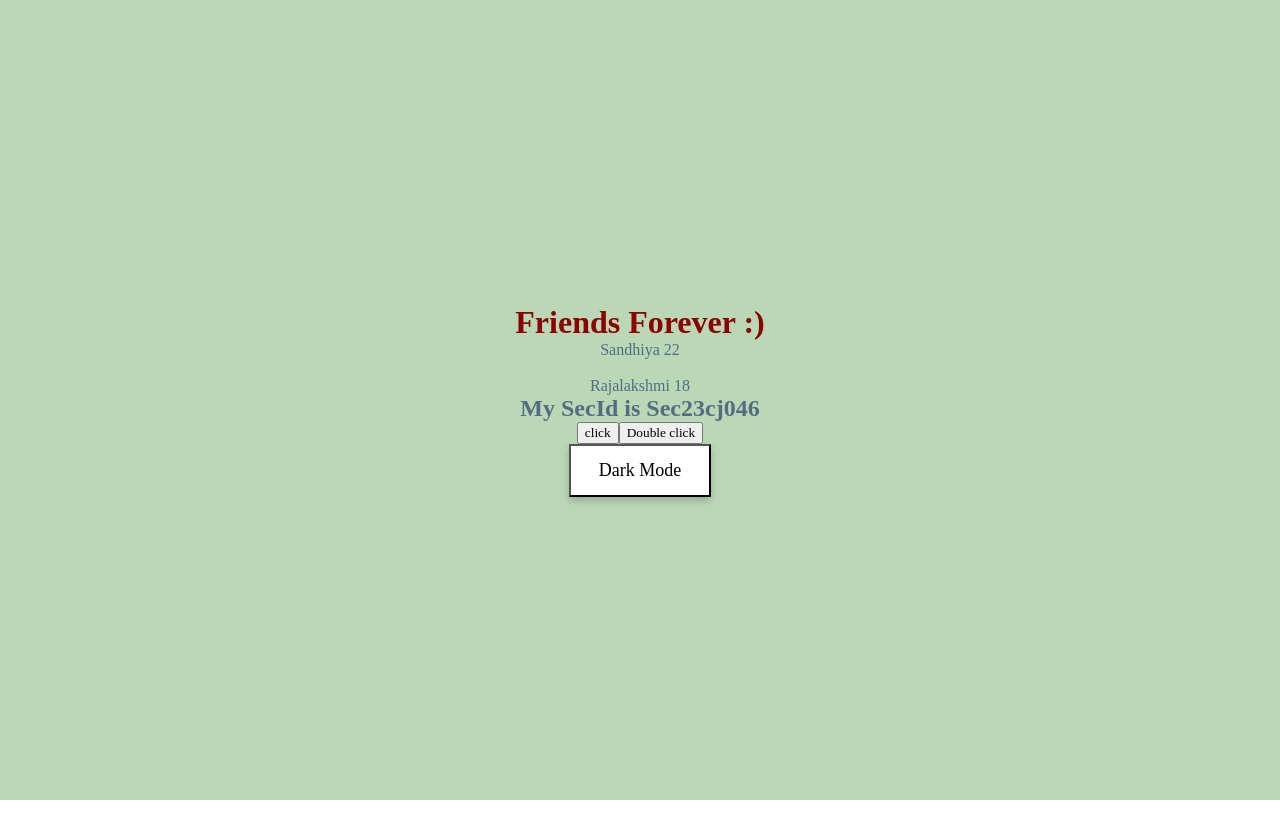
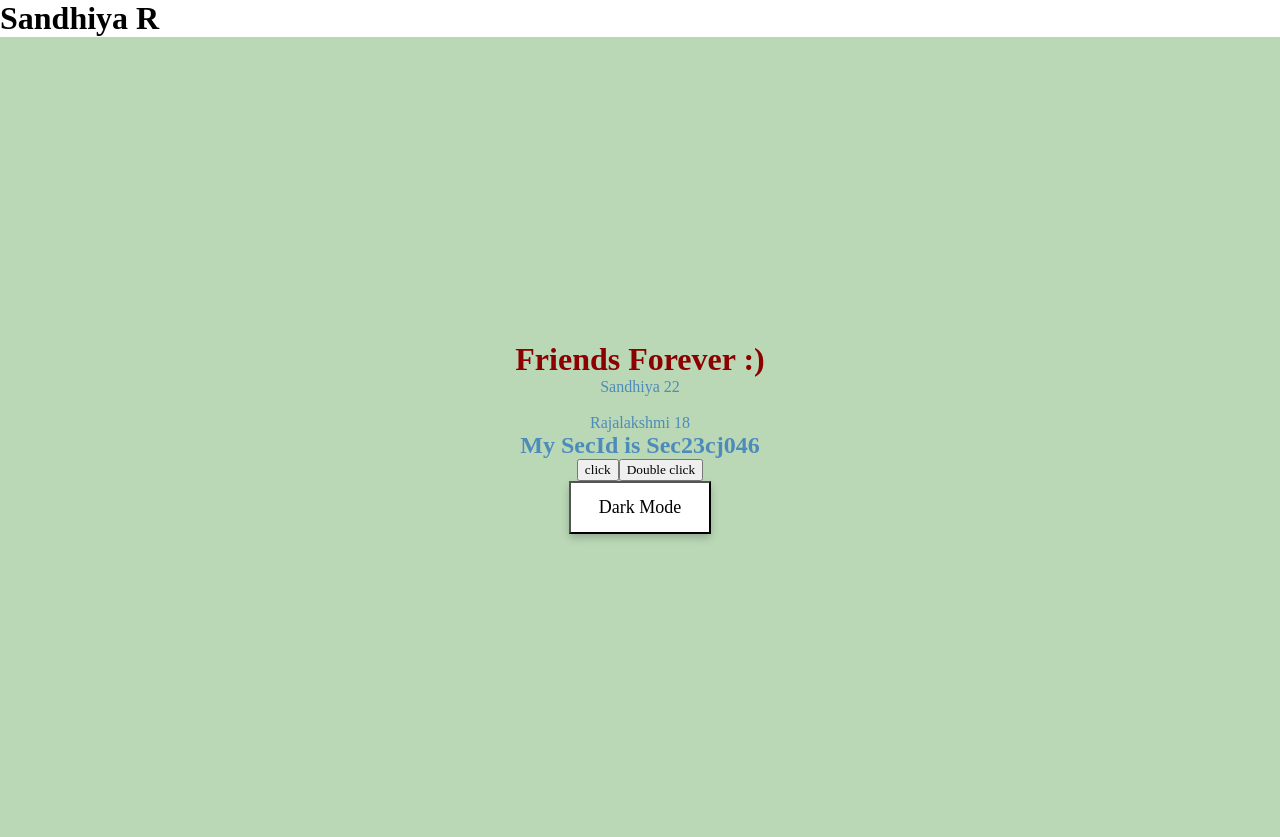
Before and after one commit to sandhiya-077/fullstack-cls, a React (Vite) app in the folder vite-project/: page / in a window 1280 px wide. Before the commit the page ends 800 px from the top, so only its background shows below. Built offline with nearby package versions, Linux system fonts and the light colour scheme.

Commit message:
assignment-5

```diff
--- a/vite-project/src/App.css
+++ b/vite-project/src/App.css
@@ -7,7 +7,7 @@
 
   .light-theme {
     background-color: #BAD8B6;
-    color: #526D82;
+    color: #4d8bba;
     height: 100vh;
     display: flex;
     justify-content: center;
--- a/vite-project/src/App.jsx
+++ b/vite-project/src/App.jsx
@@ -25,7 +25,7 @@ function App() {
   };
   return (
     <>
-
+    <h1>Sandhiya R</h1>
     <div className={isDarkMode ? "dark-theme" : "light-theme"}>
       <div className="content">
         <h1 style={{ textAlign: "center", color: isDarkMode ? "#F9F6E6" : "darkred" }}>
```
